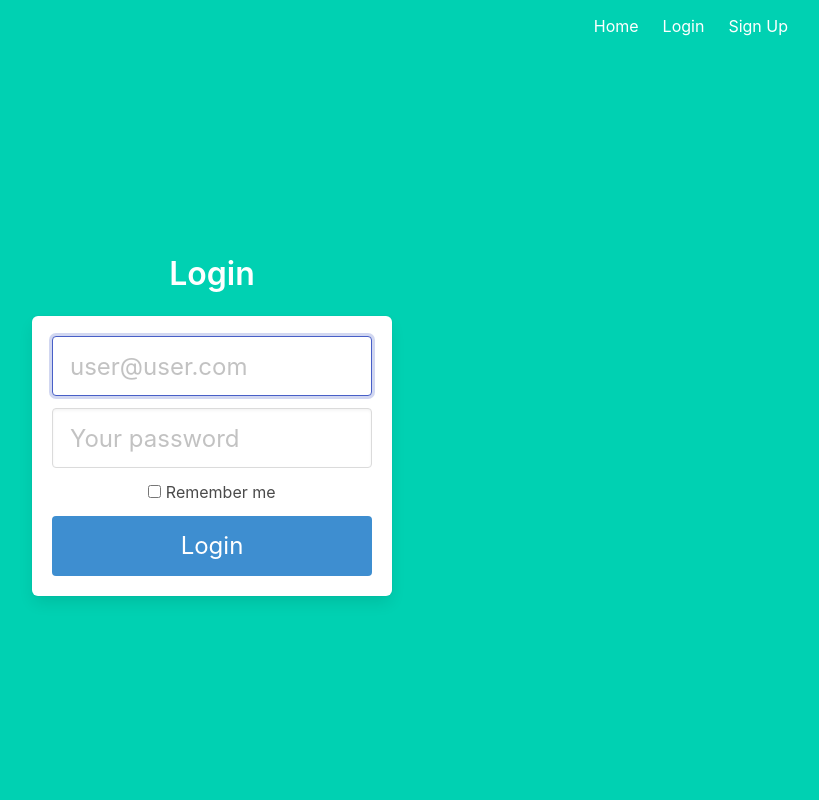
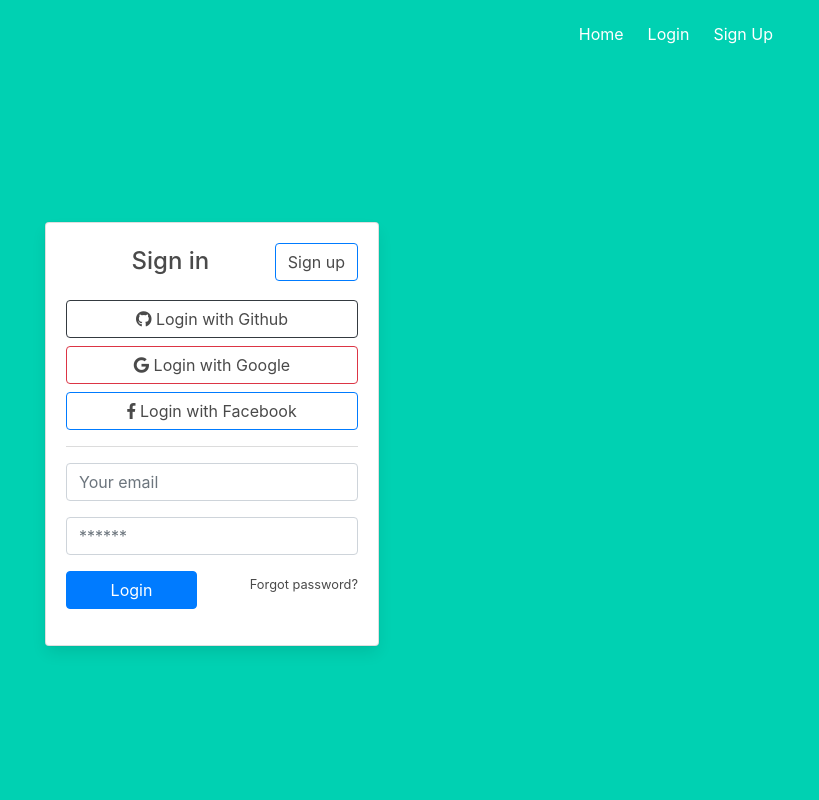
Before and after one commit to vanessamcf/login_system, a Flask app: template project/templates/login.html in a window 1280 px wide. Shown: the whole page, without its empty margins (428-1247 px from the left). Run offline with Flask 2, Linux system fonts and the light colour scheme; the template is opened without the code that fills it, so the values that code supplies are empty; some libraries are stand-ins or nearby versions.

Commit message:
login_page

```diff
--- a/project/__init__.py
+++ b/project/__init__.py
@@ -1,5 +1,4 @@
 # create app/ initialize db and register our blueprints
-
 from flask import Flask
 from flask_sqlalchemy import SQLAlchemy
 from flask_login import LoginManager
--- /dev/null
+++ b/project/google_auth.py
@@ -0,0 +1,45 @@
+# import json
+# import os
+# from oauthlib.oauth2 import WebApplicationClient
+# import requests
+
+
+# GOOGLE_CLIENT_ID = os.environ.get("GOOGLE_CLIENT_ID", None)
+# GOOGLE_CLIENT_SECRET = os.environ.get("GOOGLE_CLIENT_SECRET", None)
+# GOOGLE_DISCOVERY_URL = (
+#     "https://accounts.google.com/.well-known/openid-configuration"
+# )
+
+# @app.route('/gconnect')
+# def gconnect():
+#     redirect_uri = url_for('authorize', _external=True)
+#     return oauth.twitter.authorize_redirect(redirect_uri)
+
+# @app.route('/authorize')
+# def authorize():
+#     token = oauth.twitter.authorize_access_token()
+#     resp = oauth.twitter.get('userinfo')
+#     user_info = resp.json()
+#     # do something with the token and profile
+#     return redirect('/')
+
+
+# FLASK DANCE
+import os
+from flask import Flask, redirect, url_for
+from flask_dance.contrib.google import make_google_blueprint, google
+
+app = Flask(__name__)
+app.secret_key = os.environ.get("FLASK_SECRET_KEY", "supersekrit")
+app.config["GOOGLE_OAUTH_CLIENT_ID"] = os.environ.get("GOOGLE_OAUTH_CLIENT_ID")
+app.config["GOOGLE_OAUTH_CLIENT_SECRET"] = os.environ.get("GOOGLE_OAUTH_CLIENT_SECRET")
+google_bp = make_google_blueprint(scope=["profile", "email"])
+app.register_blueprint(google_bp, url_prefix="/gconnect")
+
+@app.route('/gconnect')
+def gconnect():
+  if not google.authorized:
+    return redirect(url_for("google.login"))
+  resp = google.get("/oauth2/v1/userinfo")
+  assert resp.ok, resp.text
+  return "Your are {email} on Google".format(email = resp.json()["email"])
--- a/project/templates/login.html
+++ b/project/templates/login.html
@@ -1,11 +1,34 @@
 {% extends "base.html" %}
+{% block content %}
+<link href="//maxcdn.bootstrapcdn.com/bootstrap/4.0.0/css/bootstrap.min.css" rel="stylesheet" id="bootstrap-css">
+<script src="//maxcdn.bootstrapcdn.com/bootstrap/4.0.0/js/bootstrap.min.js"></script>
+<script src="//cdnjs.cloudflare.com/ajax/libs/jquery/3.2.1/jquery.min.js"></script>
+<link rel="stylesheet" href="https://use.fontawesome.com/releases/v5.0.8/css/all.css">
 
-{% block content %}
+<style>
+  .container{
+    display: flex;
+    align-items: center;
+    justify-content: center;
+  }
 
-<div class="column is-4 is-offset-4">
-  <h3 class="title">Login</h3>
-  <div class="box">
+</style>
 
+<div class="container">
+
+<aside class="col-sm-4" >
+
+<div class="card" >
+
+<article class="card-body">
+	<a href="" class="float-right btn btn-outline-primary">Sign up</a>
+	<h4 class="card-title mb-4 mt-1">Sign in</h4>
+	<p>
+    <a href="" class="btn btn-block btn-outline-dark"> <i class="fab fa-github"></i>  Login with Github</a>
+    <a href="" class="btn btn-block btn-outline-danger"> <i class="fab fa-google"></i>  Login with Google</a>
+		<a href="" class="btn btn-block btn-outline-primary"> <i class="fab fa-facebook-f"></i>  Login with Facebook</a>
+	</p>
+  <hr>
     {% with messages = get_flashed_messages() %}
     {% if messages %}
         <div class="notification is-danger">
@@ -13,27 +36,33 @@
         </div>
     {% endif %}
     {% endwith %}
+  <form method="POST" action="/login">
+    <div class="form-group">
+        <input name="email" class="form-control" placeholder="Your email" type="email">
+    </div>
+    <div class="form-group">
+        <input class="form-control" placeholder="******" type="password">
+    </div>
+    <div class="row">
+        <div class="col-md-6">
 
-    <form method="POST" action="/login">
-      <div class="field">
-        <div class="control">
-          <input class="input is-large" type="email" name="email" placeholder="user@user.com" autofocus="">
+            <div class="form-group">
+                <button type="submit" class="btn btn-primary btn-block"> Login</button>
             </div>
         </div>
-      <div class="field">
-        <div class="control">
-            <input class="input is-large" type="password" name="password" placeholder="Your password">
+        <div class="col-md-6 text-right">
+            <a class="small" href="#">Forgot password?</a>
         </div>
     </div>
-      <div class="field">
-        <label class="checkbox">
-          <input type="checkbox">
-          Remember me
-        </label>
-      </div>
-      <button class="button is-block is-info is-large is-fullwidth">Login</button>
 </form>
-  </div>
+</article>
 </div>
 
+	</aside>
+
+</div>
+
+
+
+
 {% endblock %}
--- /dev/null
+++ b/requirements.txt
@@ -0,0 +1,5 @@
+requests==2.21.0
+Flask==1.0.2
+oauthlib==3.0.1
+pyOpenSSL==19.0.0
+Flask-Login==0.4.1
```
Also changed, not shown: project/auth.py (+8 -2 lines), project/db.sqlite, 3 other files. Lines whose indentation alone changed are shown as unchanged.
